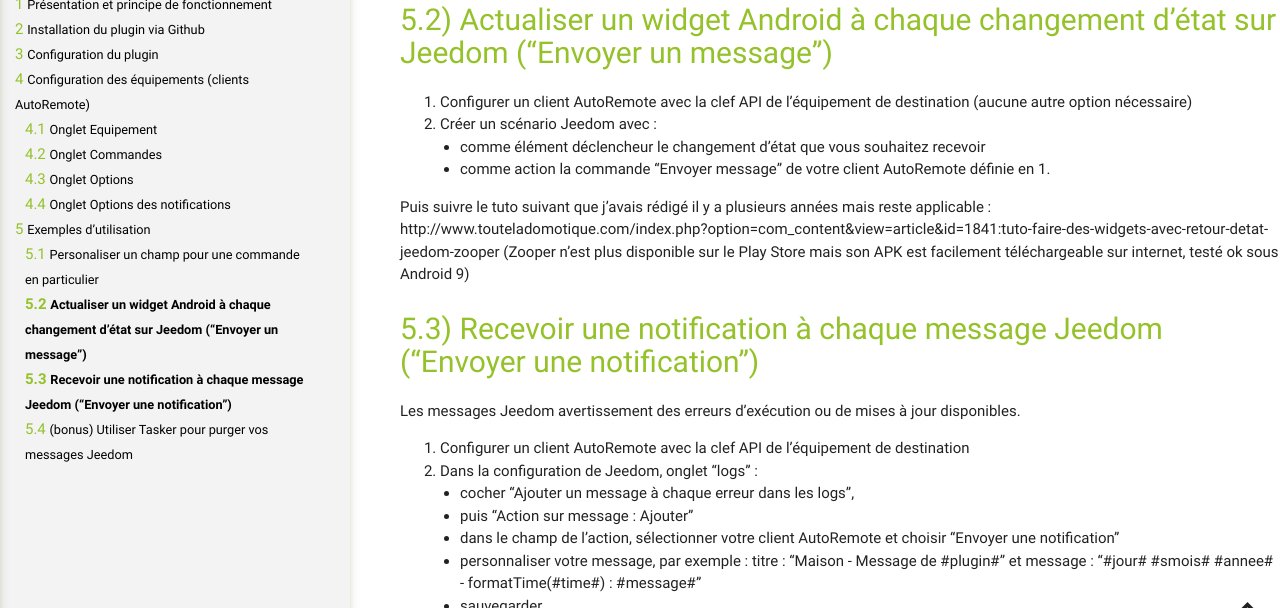
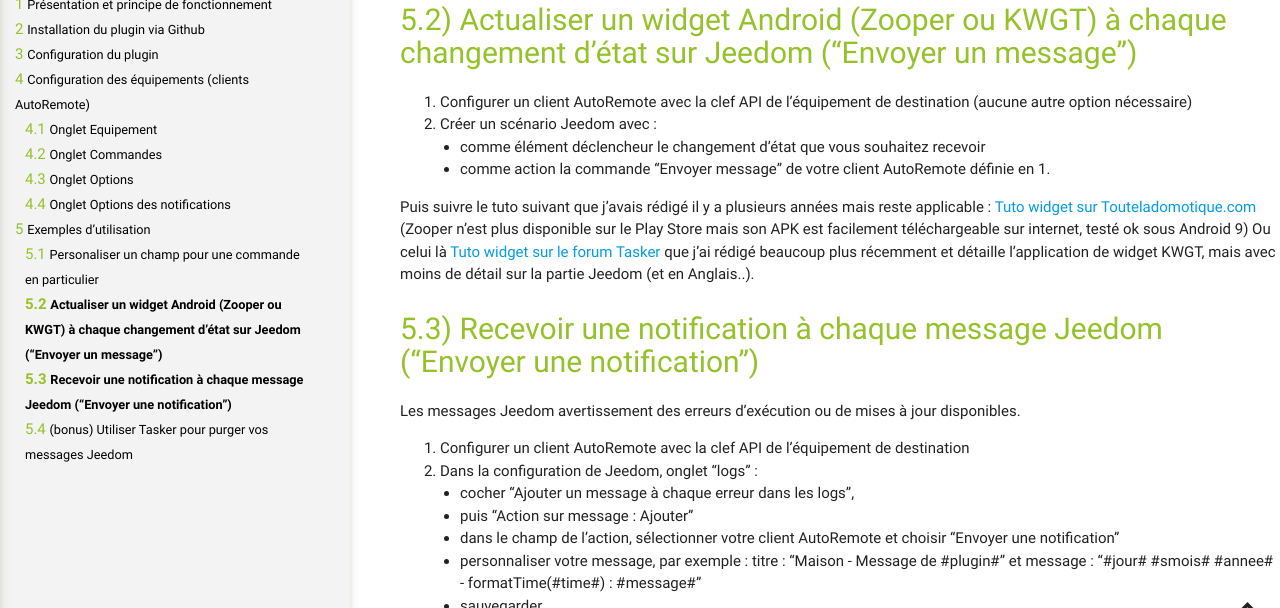
Before and after one commit to AgP42/Jeedom-TaskerAutoremote, a Jekyll site: the page built from docs/fr_FR/index.md, in a window 1280 px wide and 900 px high, scrolled down 6167 px, cut to the strip 258-866 px from the top of the window. Built offline with Jekyll 4.4.1, drawn with Linux system fonts in a browser that asks for light colours; our own code applies the rules of GitHub Pages for plain Markdown files.

Commit message:
Update index.md

```diff
--- a/docs/fr_FR/index.md
+++ b/docs/fr_FR/index.md
@@ -135,7 +135,7 @@ Dans l'exemple ci-dessous, la seconde notification envoyé utilisera le son n°2
 ![](https://raw.githubusercontent.com/AgP42/Jeedom-AutoRemote/master/docs/assets/images/exemple_overwrite.png)
 
 
-Actualiser un widget Android à chaque changement d'état sur Jeedom ("Envoyer un message")
+Actualiser un widget Android (Zooper ou KWGT) à chaque changement d'état sur Jeedom ("Envoyer un message")
 -------------------------------------------------------------------------------
 
 1. Configurer un client AutoRemote avec la clef API de l'équipement de destination (aucune autre option nécessaire)
@@ -143,8 +143,9 @@ Actualiser un widget Android à chaque changement d'état sur Jeedom ("Envoyer u
   - comme élément déclencheur le changement d'état que vous souhaitez recevoir
   - comme action la commande "Envoyer message" de votre client AutoRemote définie en 1.
 
-Puis suivre le tuto suivant que j'avais rédigé il y a plusieurs années mais reste applicable : http://www.touteladomotique.com/index.php?option=com_content&view=article&id=1841:tuto-faire-des-widgets-avec-retour-detat-jeedom-zooper
+Puis suivre le tuto suivant que j'avais rédigé il y a plusieurs années mais reste applicable : <a href="http://www.touteladomotique.com/index.php?option=com_content&view=article&id=1841:tuto-faire-des-widgets-avec-retour-detat-jeedom-zooper" target="_blank">Tuto widget sur Touteladomotique.com</a>
 (Zooper n'est plus disponible sur le Play Store mais son APK est facilement téléchargeable sur internet, testé ok sous Android 9)
+Ou celui là <a href="https://forum.joaoapps.com/index.php?resources/tutorial-display-dynamically-widgets-kwgt-or-zooper-according-to-autoremote-messages.395/" target="_blank">Tuto widget sur le forum Tasker</a> que j'ai rédigé beaucoup plus récemment et détaille l'application de widget KWGT, mais avec moins de détail sur la partie Jeedom (et en Anglais..).
 
 Recevoir une notification à chaque message Jeedom ("Envoyer une notification")
 -------------------------------------------------------------------------------
```
